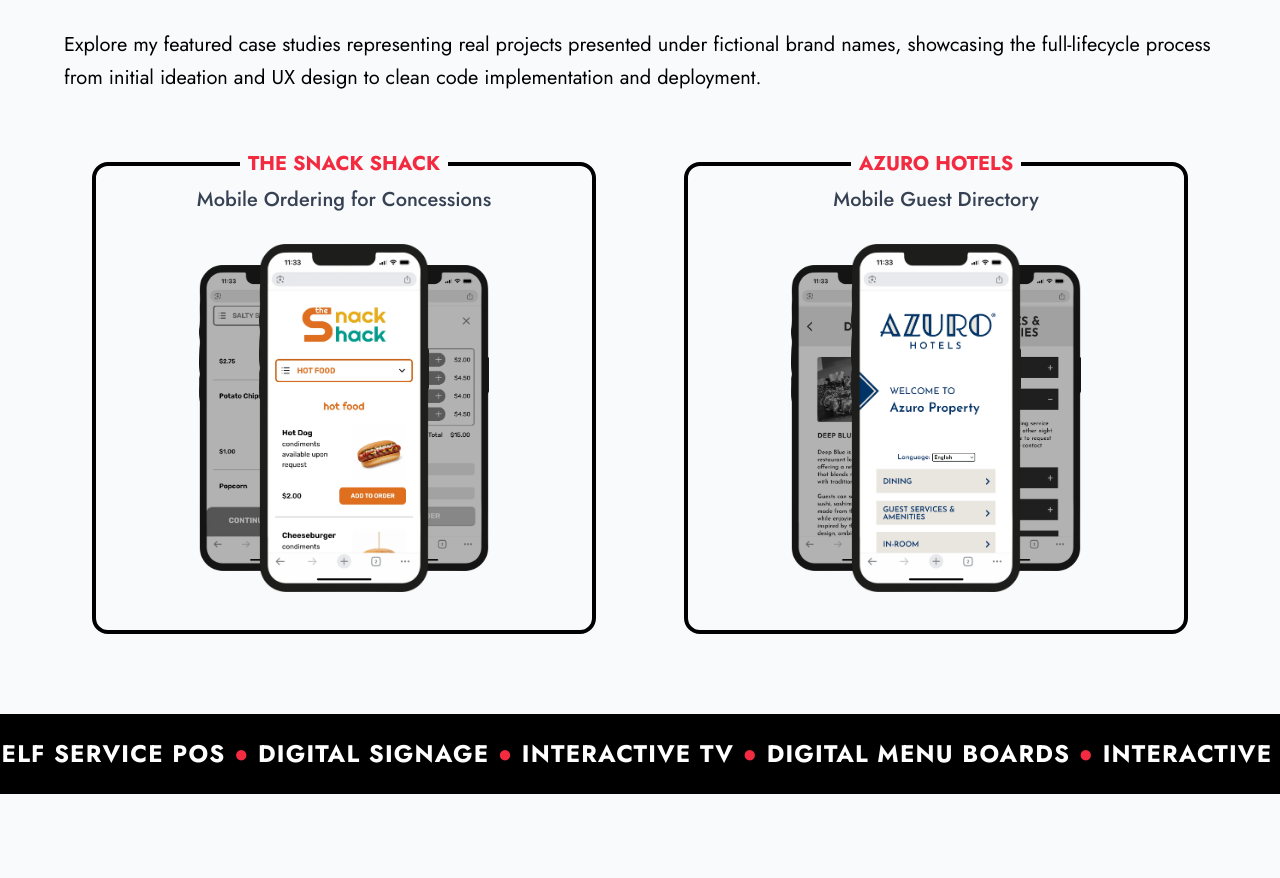
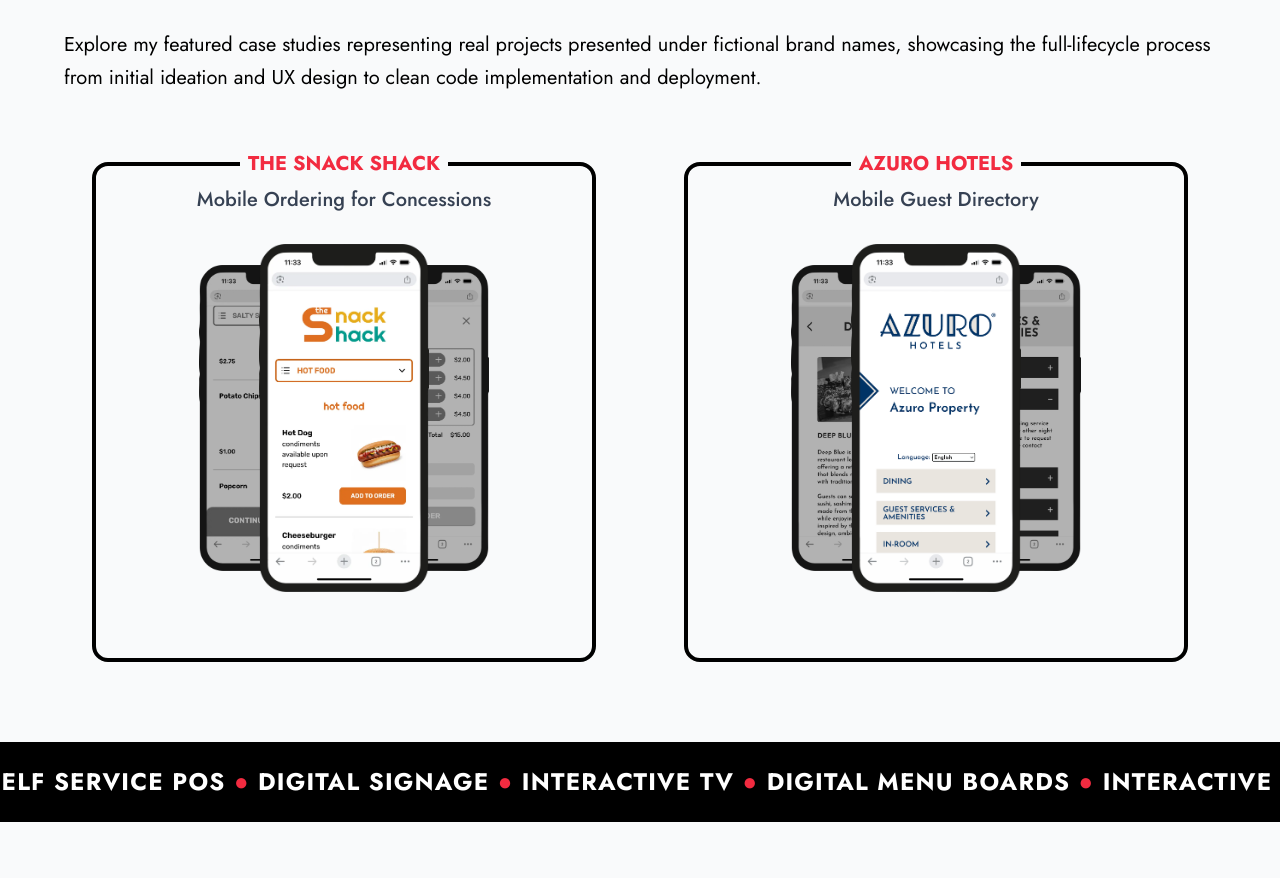
Before and after one commit to jsahim/portfolio, a React (Vite) app: page / in a window 1280 px wide. Shown: the part 923-1801 px from the top of the page. Built offline with nearby package versions, Linux system fonts and the light colour scheme; a web font is replaced by a local one.

Commit message:
Update Styles

```diff
--- a/src/components/Work.jsx
+++ b/src/components/Work.jsx
@@ -44,7 +44,7 @@ const Work = ({workSection}) => {
 
         <div className='flex sm:flex-row flex-col gap-8'>
 
-          <Link className='pointer-events-auto w-full md:w-1/2 h-[500px] text-black rounded-sm group px-5 md:px-7 pb-7 pt-0' to='/snack-shack'>
+          <Link className='pointer-events-auto w-full md:w-1/2 h-[500px] text-black rounded-sm group mx-5 md:mx-7 mb-7 mt-0' to='/snack-shack'>
             <h3 className="relative text-center translate-y-[16px] w-full font-bold text-xl bg-transparent px-2 text-[#f22b40]">
               <span className='bg-gray-50 px-2'>THE SNACK SHACK</span>
             </h3>
@@ -71,7 +71,7 @@ const Work = ({workSection}) => {
             </div>
           </Link>
 
-          <Link className='pointer-events-auto w-full md:w-1/2 h-[500px] text-black rounded-sm group px-5 md:px-7 pb-7 pt-0' to='/mobile-directory'>
+          <Link className='pointer-events-auto w-full md:w-1/2 h-[500px] text-black rounded-sm group mx-5 md:mx-7 mb-7 mt-0' to='/mobile-directory'>
             <h3 className="relative text-center translate-y-[16px] w-full font-bold text-xl bg-transparent px-2 text-[#f22b40]">
               <span className='bg-gray-50 px-2'>AZURO HOTELS</span>
             </h3>
```
